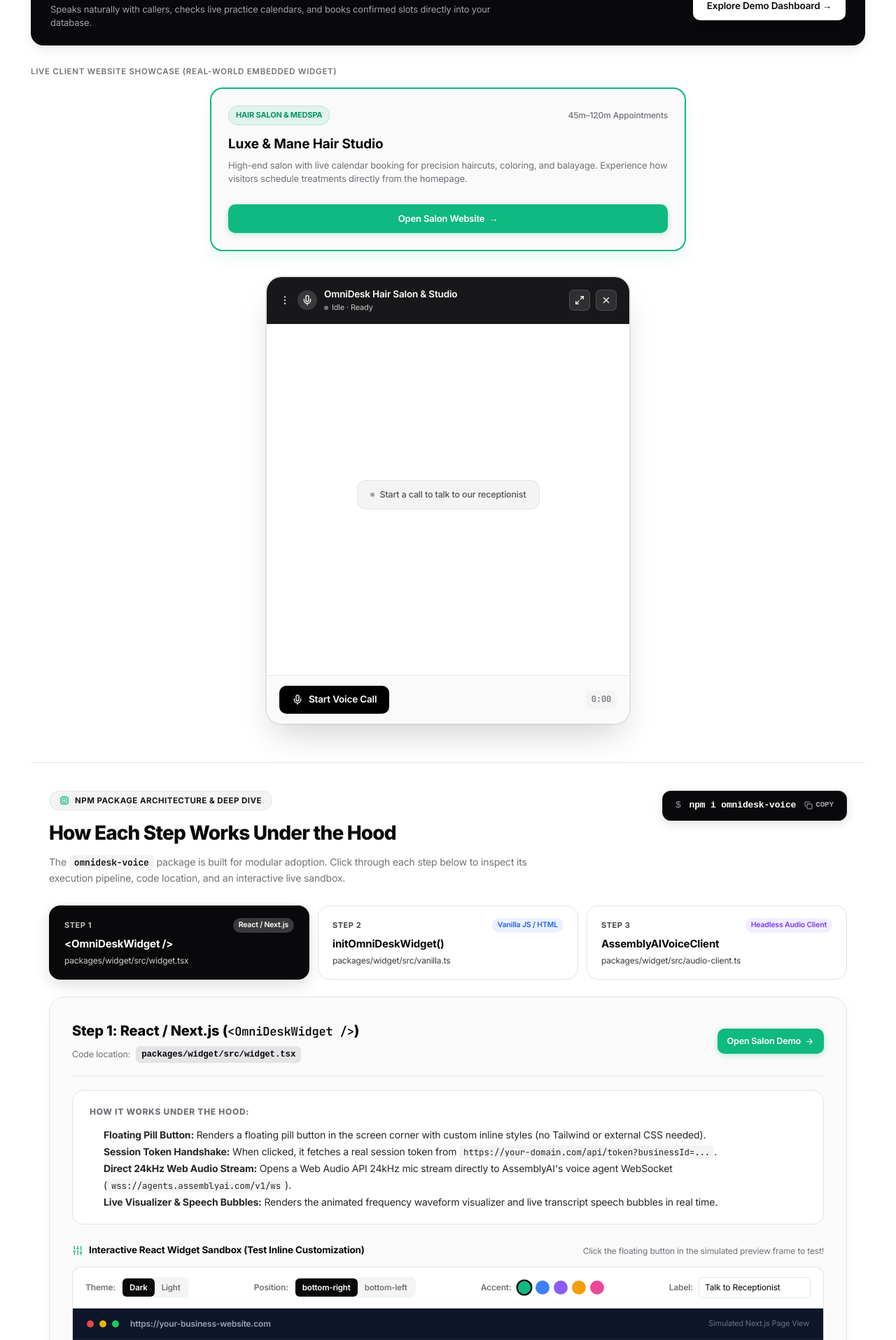
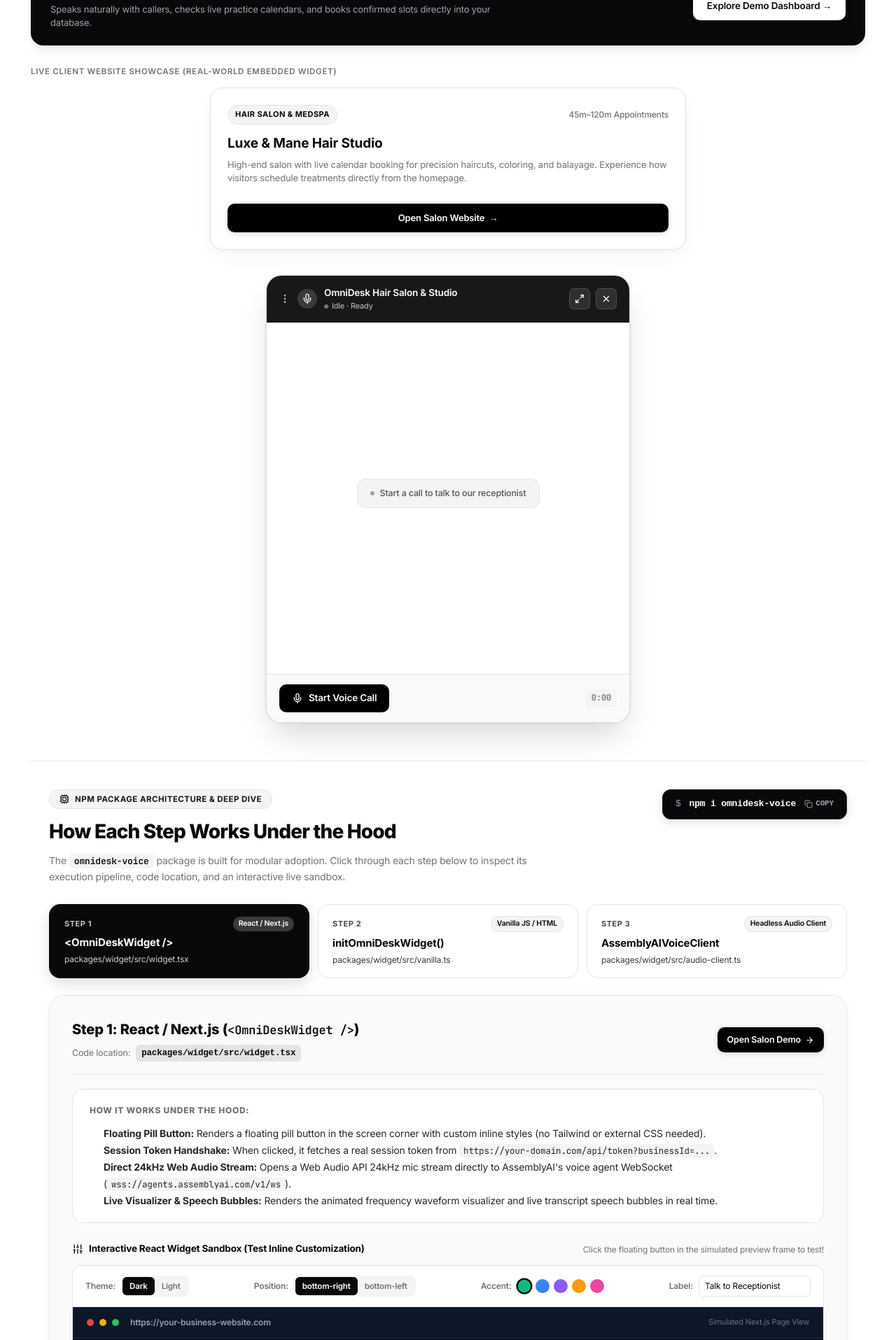
Before and after one commit to toufiqfarhan0/omni-desk, a Next.js app: page /demo in a window 1280 px wide. Shown: the part 145-2060 px from the top of the page at 70% size. Built offline with nearby package versions, Linux system fonts and the light colour scheme.

Commit message:
style: switch all buttons and badges to monochrome black and white palette

```diff
--- a/src/app/demo/page.tsx
+++ b/src/app/demo/page.tsx
@@ -322,11 +322,11 @@ export default function DemoPage() {
             {/* CARD: HAIR SALON */}
             <div
               style={{
-                background: "#fafafa",
-                border: "2px solid #10b981",
+                background: "#ffffff",
+                border: "1px solid #e4e4e7",
                 borderRadius: "18px",
                 padding: "24px",
-                boxShadow: "0 10px 25px -5px rgba(16, 185, 129, 0.15)",
+                boxShadow: "0 10px 30px -5px rgba(0, 0, 0, 0.06), 0 1px 3px rgba(0, 0, 0, 0.04)",
                 display: "flex",
                 flexDirection: "column",
                 justifyContent: "space-between",
@@ -336,13 +336,14 @@ export default function DemoPage() {
                 <div style={{ display: "flex", alignItems: "center", justifyContent: "space-between", marginBottom: "12px" }}>
                   <span
                     style={{
-                      background: "rgba(16, 185, 129, 0.1)",
-                      color: "#059669",
+                      background: "#f4f4f5",
+                      color: "#09090b",
                       fontSize: "11px",
                       fontWeight: 700,
                       padding: "4px 10px",
                       borderRadius: "9999px",
-                      border: "1px solid rgba(16, 185, 129, 0.2)",
+                      border: "1px solid #e4e4e7",
+                      letterSpacing: "0.04em",
                     }}
                   >
                     HAIR SALON &amp; MEDSPA
@@ -370,14 +371,15 @@ export default function DemoPage() {
                     alignItems: "center",
                     justifyContent: "center",
                     gap: "6px",
-                    background: "#10b981",
+                    background: "#000000",
                     color: "#ffffff",
                     textDecoration: "none",
                     fontSize: "13px",
                     fontWeight: 600,
                     padding: "10px 16px",
                     borderRadius: "10px",
-                    boxShadow: "0 2px 8px rgba(16, 185, 129, 0.25)",
+                    boxShadow: "0 2px 8px rgba(0, 0, 0, 0.15)",
+                    transition: "all 0.15s ease",
                   }}
                 >
                   <span>Open Salon Website</span>
--- a/src/components/demo/under-the-hood.tsx
+++ b/src/components/demo/under-the-hood.tsx
@@ -171,7 +171,7 @@ export function UnderTheHoodPlayground() {
                 letterSpacing: "0.04em",
               }}
             >
-              <Cpu size={14} style={{ color: "#10b981" }} />
+              <Cpu size={14} style={{ color: "#09090b" }} />
               <span>NPM PACKAGE ARCHITECTURE &amp; DEEP DIVE</span>
             </div>
             <h2
@@ -266,8 +266,9 @@ export function UnderTheHoodPlayground() {
                   fontSize: "10.5px",
                   padding: "2px 8px",
                   borderRadius: "9999px",
-                  background: activeTab === "react" ? "rgba(255,255,255,0.2)" : "rgba(16,185,129,0.1)",
-                  color: activeTab === "react" ? "#ffffff" : "#059669",
+                  background: activeTab === "react" ? "rgba(255,255,255,0.2)" : "#f4f4f5",
+                  color: activeTab === "react" ? "#ffffff" : "#09090b",
+                  border: activeTab === "react" ? "none" : "1px solid #e4e4e7",
                   fontWeight: 600,
                 }}
               >
@@ -301,8 +302,9 @@ export function UnderTheHoodPlayground() {
                   fontSize: "10.5px",
                   padding: "2px 8px",
                   borderRadius: "9999px",
-                  background: activeTab === "vanilla" ? "rgba(255,255,255,0.2)" : "rgba(59,130,246,0.1)",
-                  color: activeTab === "vanilla" ? "#ffffff" : "#2563eb",
+                  background: activeTab === "vanilla" ? "rgba(255,255,255,0.2)" : "#f4f4f5",
+                  color: activeTab === "vanilla" ? "#ffffff" : "#09090b",
+                  border: activeTab === "vanilla" ? "none" : "1px solid #e4e4e7",
                   fontWeight: 600,
                 }}
               >
@@ -336,8 +338,9 @@ export function UnderTheHoodPlayground() {
                   fontSize: "10.5px",
                   padding: "2px 8px",
                   borderRadius: "9999px",
-                  background: activeTab === "headless" ? "rgba(255,255,255,0.2)" : "rgba(139,92,246,0.1)",
-                  color: activeTab === "headless" ? "#ffffff" : "#7c3aed",
+                  background: activeTab === "headless" ? "rgba(255,255,255,0.2)" : "#f4f4f5",
+                  color: activeTab === "headless" ? "#ffffff" : "#09090b",
+                  border: activeTab === "headless" ? "none" : "1px solid #e4e4e7",
                   fontWeight: 600,
                 }}
               >
@@ -406,12 +409,13 @@ export function UnderTheHoodPlayground() {
                     gap: "6px",
                     padding: "8px 14px",
                     borderRadius: "10px",
-                    background: "#10b981",
+                    background: "#000000",
                     color: "#ffffff",
                     fontSize: "12.5px",
                     fontWeight: 600,
                     textDecoration: "none",
-                    boxShadow: "0 2px 8px rgba(16,185,129,0.25)",
+                    boxShadow: "0 2px 8px rgba(0, 0, 0, 0.15)",
+                    transition: "all 0.15s ease",
                   }}
                 >
                   <span>Open Salon Demo</span>
@@ -479,7 +483,7 @@ export function UnderTheHoodPlayground() {
                 }}
               >
                 <div style={{ display: "flex", alignItems: "center", gap: "8px" }}>
-                  <Sliders size={16} style={{ color: "#10b981" }} />
+                  <Sliders size={16} style={{ color: "#09090b" }} />
                   <span style={{ fontSize: "13.5px", fontWeight: 700, color: "#09090b" }}>
                     Interactive React Widget Sandbox (Test Inline Customization)
                   </span>
@@ -1034,8 +1038,9 @@ export default function Layout({ children }: { children: React.ReactNode }) {
               <span
                 style={{
                   fontSize: "12px",
-                  background: "rgba(59, 130, 246, 0.1)",
-                  color: "#2563eb",
+                  background: "#f4f4f5",
+                  color: "#09090b",
+                  border: "1px solid #e4e4e7",
                   padding: "6px 12px",
                   borderRadius: "8px",
                   fontWeight: 700,
@@ -1096,7 +1101,7 @@ export default function Layout({ children }: { children: React.ReactNode }) {
                 }}
               >
                 <div style={{ display: "flex", alignItems: "center", gap: "8px" }}>
-                  <Terminal size={16} style={{ color: "#2563eb" }} />
+                  <Terminal size={16} style={{ color: "#09090b" }} />
                   <span style={{ fontSize: "13.5px", fontWeight: 700, color: "#09090b" }}>
                     Pure DOM Execution Sandbox (Simulated Shopify / WordPress Store)
                   </span>
@@ -1114,10 +1119,11 @@ export default function Layout({ children }: { children: React.ReactNode }) {
                       fontSize: "12px",
                       fontWeight: 600,
                       borderRadius: "8px",
-                      border: "none",
-                      background: vanillaMounted ? "#e4e4e7" : "#2563eb",
+                      border: vanillaMounted ? "1px solid #e4e4e7" : "none",
+                      background: vanillaMounted ? "#f4f4f5" : "#000000",
                       color: vanillaMounted ? "#a1a1aa" : "#ffffff",
                       cursor: vanillaMounted ? "not-allowed" : "pointer",
+                      boxShadow: vanillaMounted ? "none" : "0 2px 6px rgba(0, 0, 0, 0.12)",
                     }}
                   >
                     <Play size={12} /> Run initOmniDeskWidget()
@@ -1166,7 +1172,7 @@ export default function Layout({ children }: { children: React.ReactNode }) {
                     background: "#fcfcfd",
                   }}
                 >
-                  <div style={{ fontSize: "11px", fontWeight: 700, color: "#2563eb", textTransform: "uppercase", marginBottom: "6px" }}>
+                  <div style={{ fontSize: "11px", fontWeight: 700, color: "#71717a", textTransform: "uppercase", marginBottom: "6px" }}>
                     Plain HTML / Shopify Theme
                   </div>
                   <h4 style={{ fontSize: "16px", fontWeight: 700, margin: "0 0 6px", color: "#09090b" }}>
@@ -1420,8 +1426,9 @@ export default function Layout({ children }: { children: React.ReactNode }) {
               <span
                 style={{
                   fontSize: "12px",
-                  background: "rgba(139, 92, 246, 0.1)",
-                  color: "#7c3aed",
+                  background: "#f4f4f5",
+                  color: "#09090b",
+                  border: "1px solid #e4e4e7",
                   padding: "6px 12px",
                   borderRadius: "8px",
                   fontWeight: 700,
@@ -1482,7 +1489,7 @@ export default function Layout({ children }: { children: React.ReactNode }) {
                 }}
               >
                 <div style={{ display: "flex", alignItems: "center", gap: "8px" }}>
-                  <Radio size={16} style={{ color: "#7c3aed" }} />
+                  <Radio size={16} style={{ color: "#09090b" }} />
                   <span style={{ fontSize: "13.5px", fontWeight: 700, color: "#09090b" }}>
                     AudioWorklet Pipeline &amp; Sub-Second Interruption Simulator
                   </span>
@@ -1500,9 +1507,10 @@ export default function Layout({ children }: { children: React.ReactNode }) {
                       fontWeight: 600,
                       borderRadius: "8px",
                       border: "none",
-                      background: headlessStreaming ? "#09090b" : "#7c3aed",
+                      background: headlessStreaming ? "#27272a" : "#000000",
                       color: "#ffffff",
                       cursor: "pointer",
+                      boxShadow: "0 2px 6px rgba(0, 0, 0, 0.12)",
                     }}
                   >
                     {headlessStreaming ? <Square size={12} /> : <Play size={12} />}
```
Also changed, not shown: src/app/page.tsx (+7 -7 lines).
